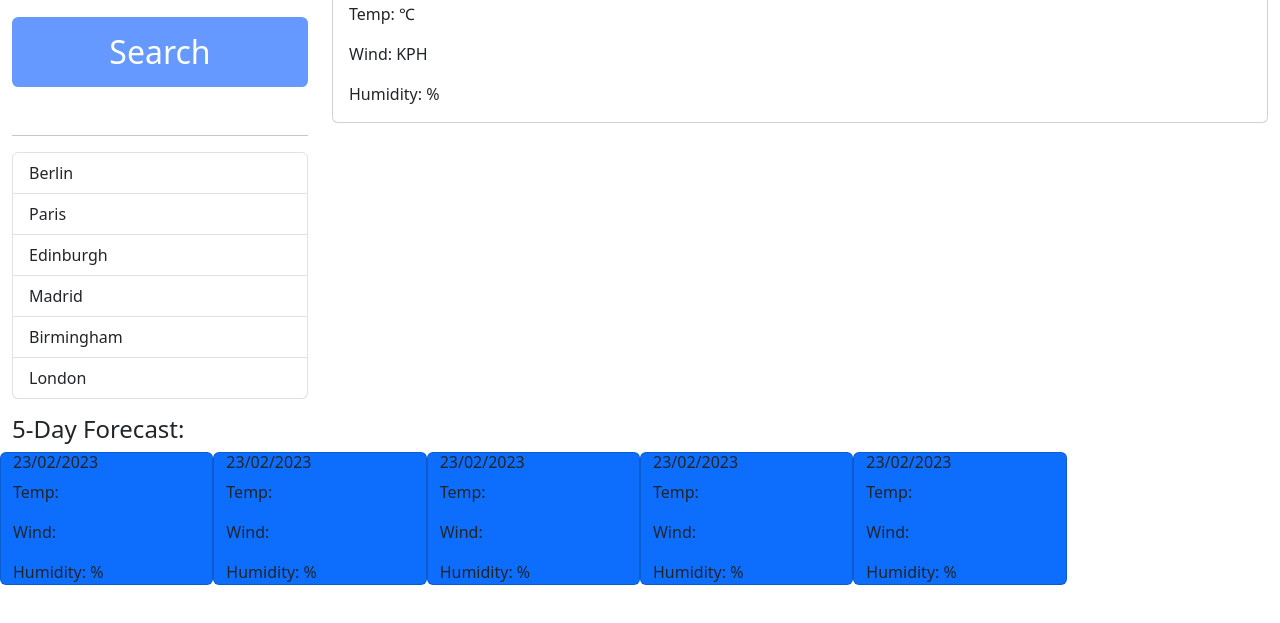
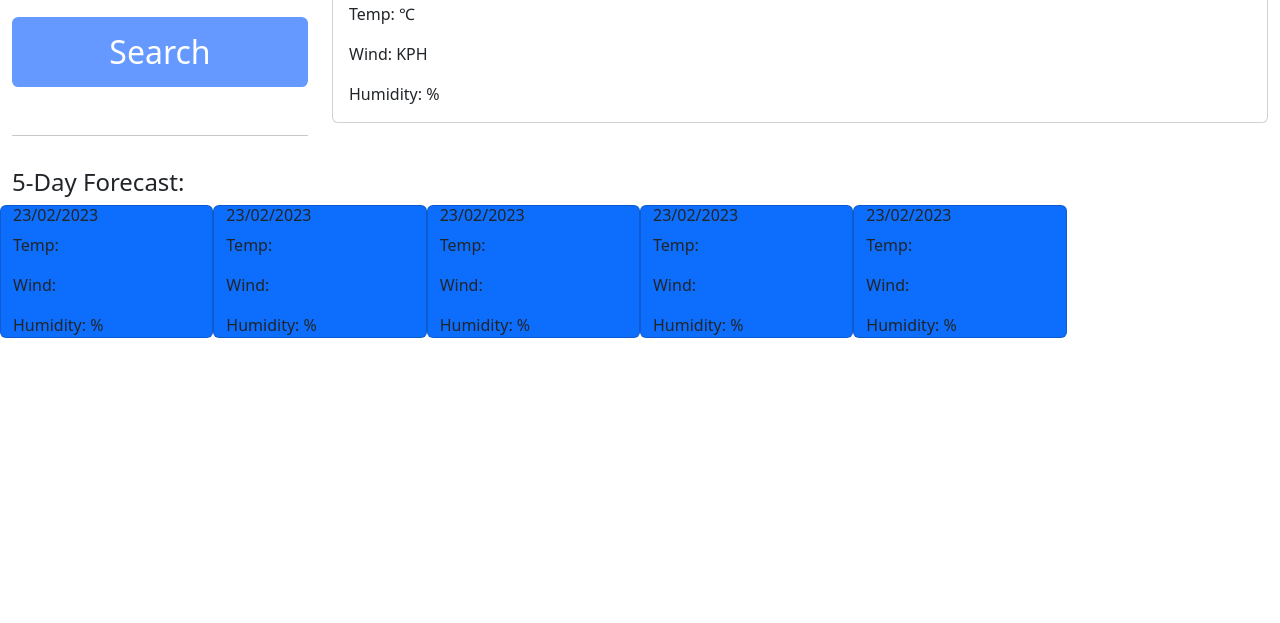
Before and after one commit to cnwanneka/weather-dashboard, a plain HTML site: page index.html in a window 1280 px wide. Shown: the part 163-786 px from the top of the page. Drawn offline with nearby package versions, Linux system fonts and the light colour scheme; no server answers.

Commit message:
removed list-items from html page

```diff
--- a/index.html
+++ b/index.html
@@ -31,16 +31,9 @@
           <!-- line break -->
           <hr>
           </hr>
-
         </form>
 
         <div class="list-group" id="history">
-            <a href="#" class="list-group-item list-group-item-action">Berlin</a>
-            <a href="#" class="list-group-item list-group-item-action">Paris</a>
-            <a href="#" class="list-group-item list-group-item-action">Edinburgh</a>
-            <a href="#" class="list-group-item list-group-item-action">Madrid</a>
-            <a href="#" class="list-group-item list-group-item-action">Birmingham</a>
-            <a href="#" class="list-group-item list-group-item-action ">London</a>
         </div>
 
       </section>
--- a/script.js
+++ b/script.js
@@ -1,8 +1,9 @@
 
 let apiKey = "9912a871379b3e7285fcdbca65faf901"
 
+// Array of cities
 
-
+let cities = ["Berlin", "Paris", "Edinburgh", "Madrid", "Birmungham", "London"];
 
 
 
```
Also changed, not shown: style.css (line endings or trailing spaces). Lines whose indentation alone changed are shown as unchanged.
